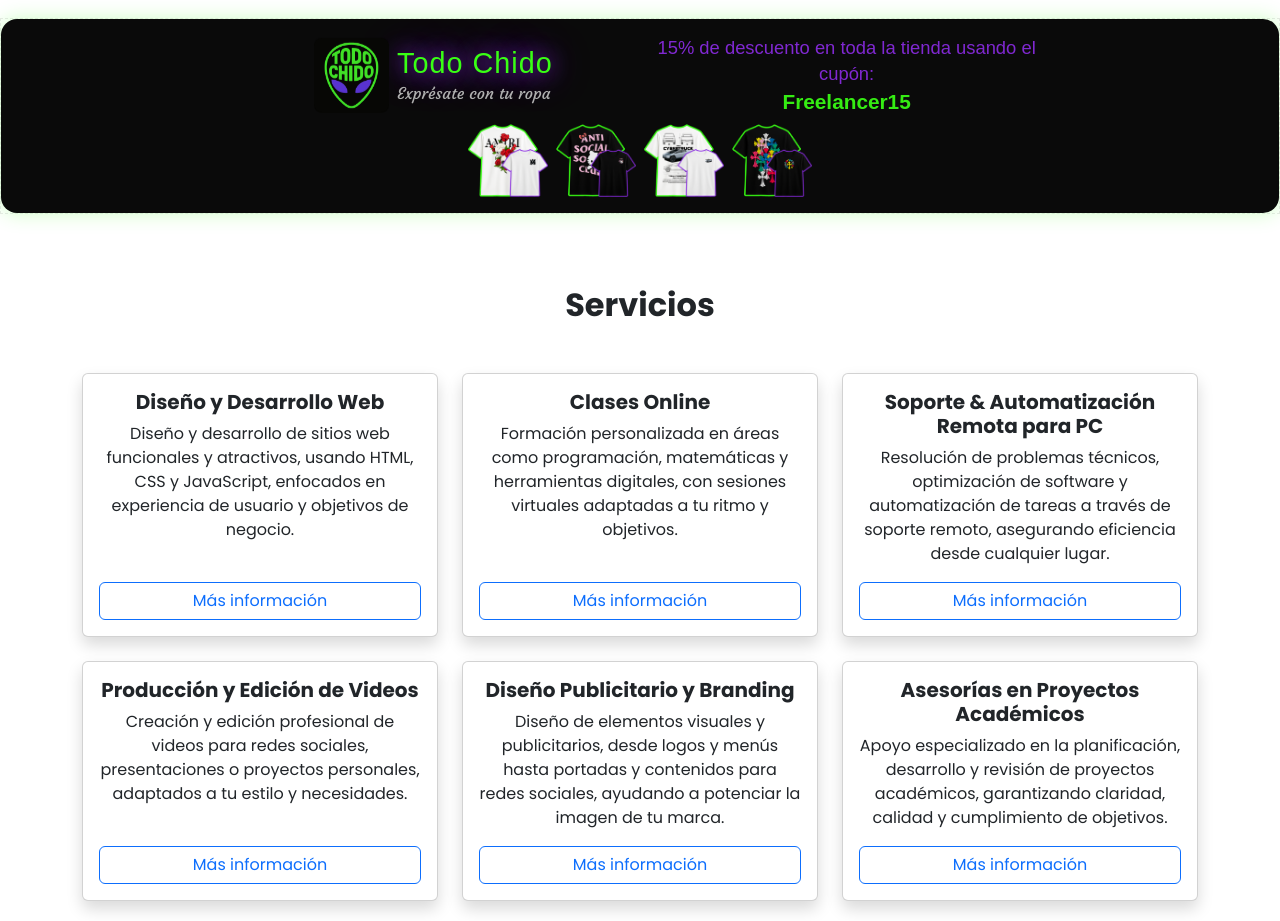
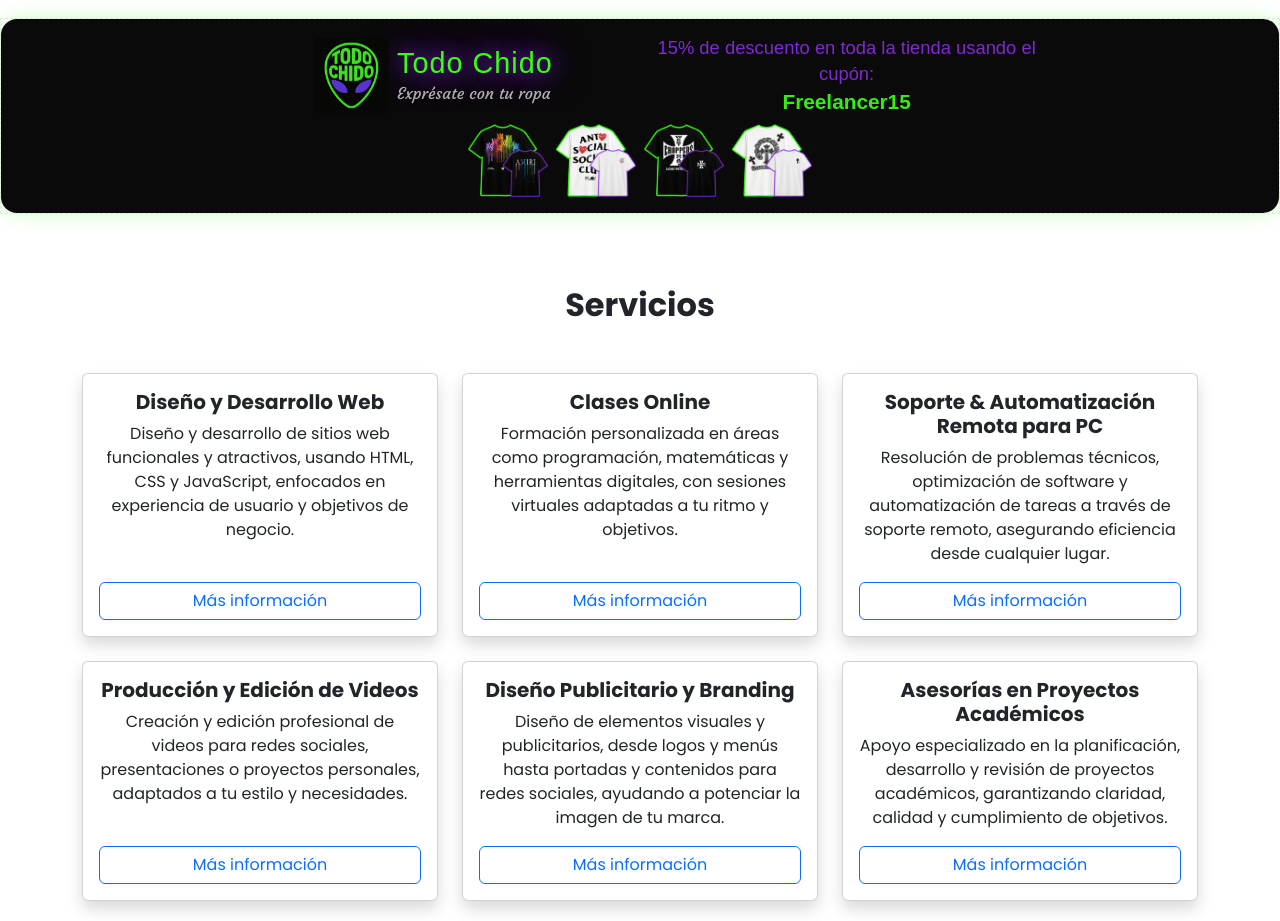
Before and after one commit to ICPages/IC-Freelancer, a plain HTML site: page index.html in a window 1280 px wide. Shown: the part 1220-2141 px from the top of the page. Drawn offline with nearby package versions, Linux system fonts and the light colour scheme; a web font is replaced by a local one.

Commit message:
Update index.html

```diff
--- a/index.html
+++ b/index.html
@@ -209,10 +209,10 @@
 
       <!-- Derecha -->
       <div class="col-12 col-md-4 col-lg-5 todochido-right">
-        <a href="https://icpages.github.io/TodoChidoCatalogo/" target="_blank"><img src="prenda5.png" alt="Prenda 5"></a>
-        <a href="https://icpages.github.io/TodoChidoCatalogo/" target="_blank"><img src="prenda6.png" alt="Prenda 6"></a>
-        <a href="https://icpages.github.io/TodoChidoCatalogo/" target="_blank"><img src="prenda7.png" alt="Prenda 7"></a>
-        <a href="https://icpages.github.io/TodoChidoCatalogo/" target="_blank"><img src="prenda8.png" alt="Prenda 8"></a>
+        <a href="https://icpages.github.io/TodoChidoCatalogo/" target="_blank"><img src="prenda1.png" alt="Prenda 1"></a>
+        <a href="https://icpages.github.io/TodoChidoCatalogo/" target="_blank"><img src="prenda2.png" alt="Prenda 2"></a>
+        <a href="https://icpages.github.io/TodoChidoCatalogo/" target="_blank"><img src="prenda3.png" alt="Prenda 3"></a>
+        <a href="https://icpages.github.io/TodoChidoCatalogo/" target="_blank"><img src="prenda4.png" alt="Prenda 4"></a>
       </div>
 
     </div>
```
